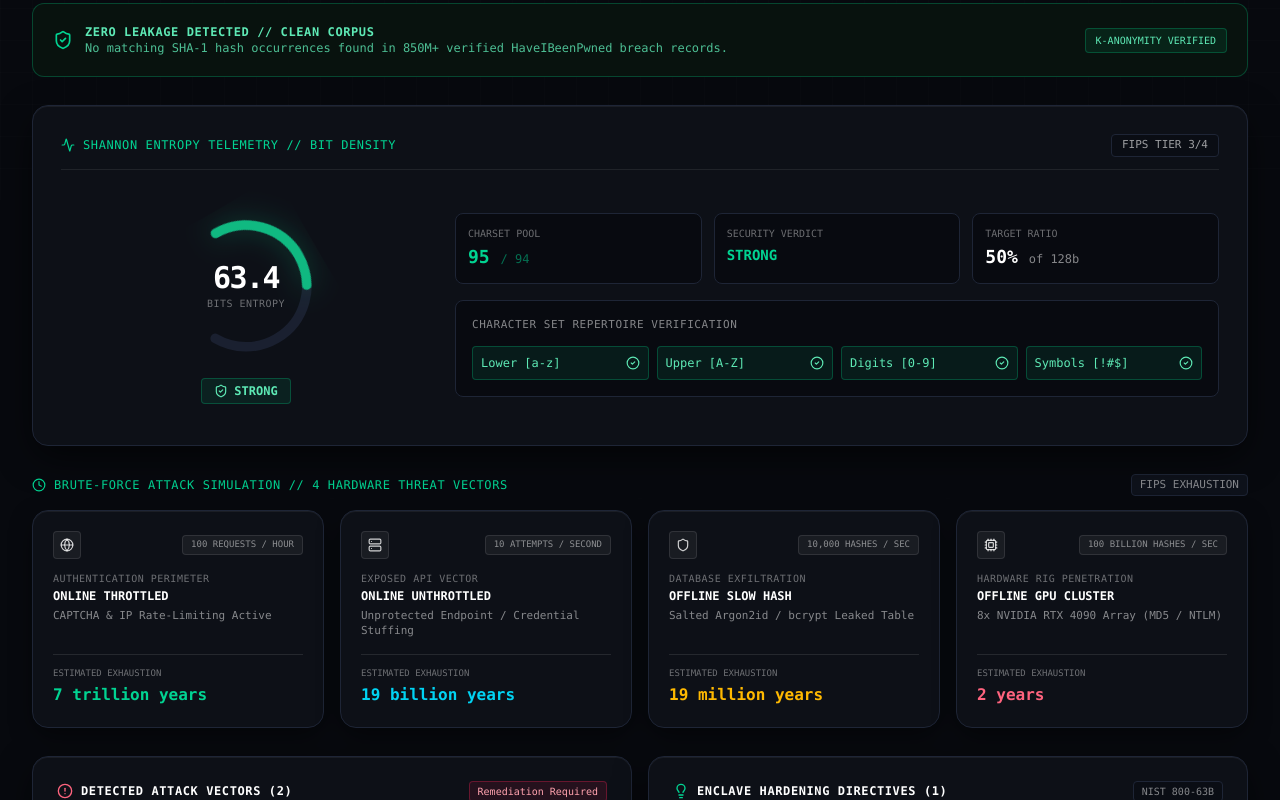
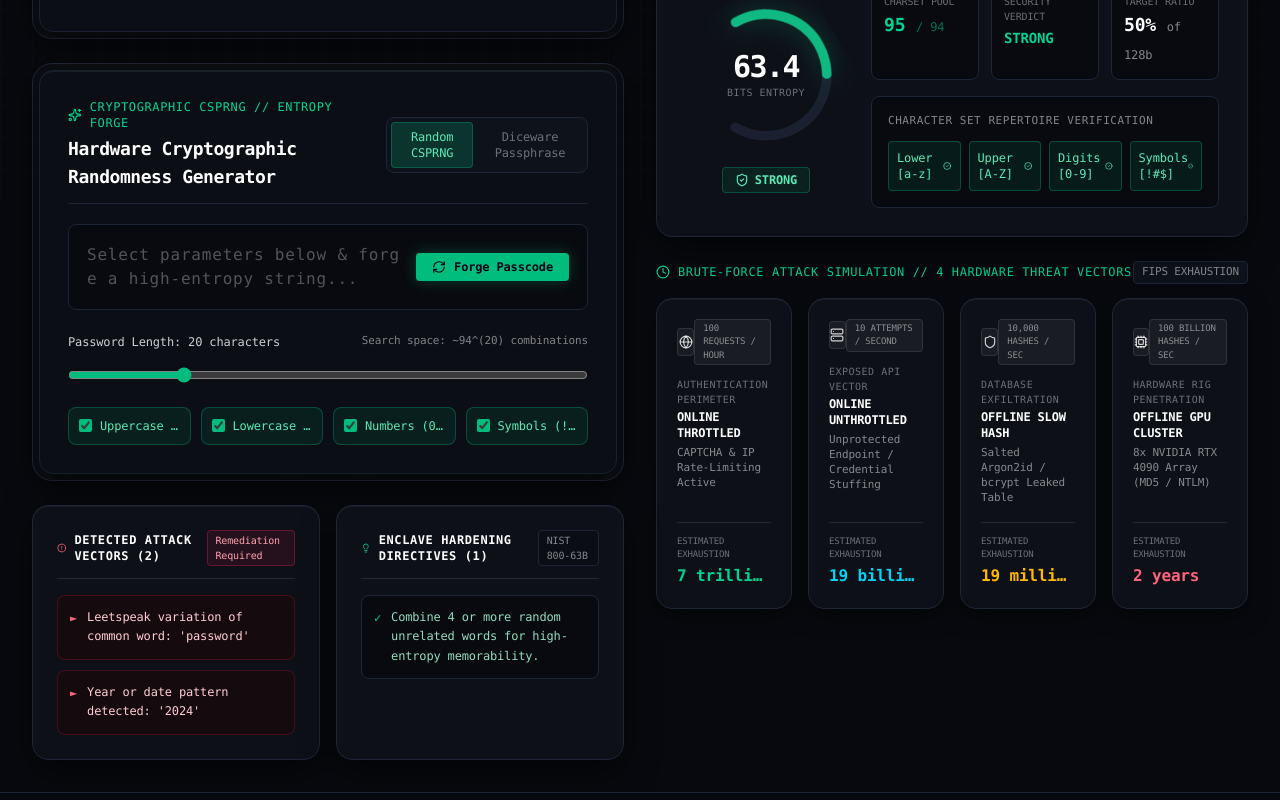
Before and after one commit to nyzxis/password-security-analyzer, a React (Vite) app in the folder frontend/: page / in a window 1280 px wide. Shown: the part 600-1400 px from the top of the page. Built offline with nearby package versions, Linux system fonts and the light colour scheme; no server answers.

Commit message:
feat(design): elevate KeyVault Swiss typography, spacing, and dual-deck interface layout

```diff
--- a/frontend/src/App.tsx
+++ b/frontend/src/App.tsx
@@ -186,6 +186,16 @@ export default function App() {
           </div>
         </div>
 
+        {/* Quick Test Presets Bar */}
+        <PresetsBar
+          onSelectPreset={handlePasswordChange}
+          theme={theme}
+        />
+
+        {/* Swiss Cryptographic Dual-Deck Layout */}
+        <div className="grid grid-cols-1 lg:grid-cols-12 gap-8 items-start">
+          {/* Left Control Deck: Input, CSPRNG Forge & Remediation Directives */}
+          <div className="lg:col-span-6 space-y-6">
             {/* Tactile Password Input Field */}
             <PasswordInput
               value={password}
@@ -193,12 +203,23 @@ export default function App() {
               theme={theme}
             />
 
-        {/* Quick Test Presets Bar */}
-        <PresetsBar
-          onSelectPreset={handlePasswordChange}
+            {/* Smart Cryptographic Password Generator & Hardener */}
+            <PasswordGenerator
+              onApplyPassword={handlePasswordChange}
               theme={theme}
             />
 
+            {/* Vulnerabilities & Remediation Directives */}
+            <VulnerabilityList
+              vulnerabilities={analysis.vulnerabilities}
+              suggestions={analysis.suggestions}
+              hasInput={Boolean(password)}
+              theme={theme}
+            />
+          </div>
+
+          {/* Right Telemetry Deck: Breach Alert, Entropy Dial & Crack Times */}
+          <div className="lg:col-span-6 space-y-6">
             {/* HaveIBeenPwned Breach Alert Status */}
             <BreachAlert
               breachResult={breachResult}
@@ -219,20 +240,8 @@ export default function App() {
               score={analysis.score}
               theme={theme}
             />
-
-        {/* Vulnerabilities & Remediation Directives */}
-        <VulnerabilityList
-          vulnerabilities={analysis.vulnerabilities}
-          suggestions={analysis.suggestions}
-          hasInput={Boolean(password)}
-          theme={theme}
-        />
-
-        {/* Smart Cryptographic Password Generator & Hardener */}
-        <PasswordGenerator
-          onApplyPassword={handlePasswordChange}
-          theme={theme}
-        />
+          </div>
+        </div>
       </main>
 
       {/* Footer */}
--- a/frontend/src/styles.css
+++ b/frontend/src/styles.css
@@ -26,10 +26,11 @@
   }
 
   body {
-    font-family: 'Space Grotesk', system-ui, -apple-system, sans-serif;
+    font-family: 'Geist', system-ui, -apple-system, BlinkMacSystemFont, sans-serif;
     -webkit-font-smoothing: antialiased;
     -moz-osx-font-smoothing: grayscale;
     background-color: #07090E;
+    letter-spacing: -0.01em;
   }
 
   body.theme-minimalist {
```
Lines whose indentation alone changed are shown as unchanged.
